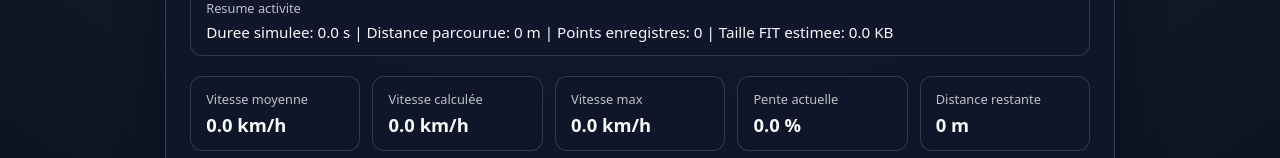
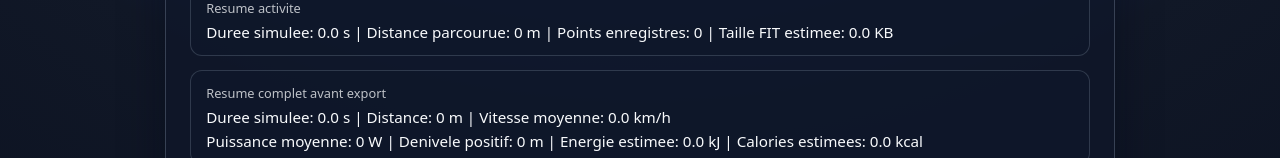
Before and after one commit to Monsieurcm/CycloPilot, a Next.js app in the folder apps/web/: page / in a window 1280 px wide. Shown: the part 794-952 px from the top of the page. Built offline with nearby package versions, Linux system fonts and the light colour scheme; no server answers; what fit-decoder, fit-encoder would draw is missing.

Commit message:
feat(pr20): add full pre-export activity summary panel

```diff
--- a/apps/web/app/page.tsx
+++ b/apps/web/app/page.tsx
@@ -120,6 +120,7 @@ export default function HomePage() {
     comparisonSnapshot,
     comparisonStats,
     virtualActivity,
+    activitySummary,
     estimatedFutureFitSizeBytes,
     exportVirtualActivityFit,
     riderProfile,
@@ -323,6 +324,26 @@ export default function HomePage() {
           </p>
         </div>
 
+        {activitySummary && (
+          <div
+            style={{
+              marginTop: "0.9rem",
+              borderRadius: "12px",
+              border: "1px solid rgba(148, 163, 184, 0.25)",
+              background: "rgba(15, 23, 42, 0.65)",
+              padding: "0.8rem 0.95rem",
+            }}
+          >
+            <p style={{ margin: 0, fontSize: "0.8rem", opacity: 0.75 }}>Resume complet avant export</p>
+            <p style={{ margin: "0.3rem 0 0", fontSize: "0.95rem" }}>
+              Duree simulee: {activitySummary.durationSeconds.toFixed(1)} s | Distance: {activitySummary.distanceMeters.toFixed(0)} m | Vitesse moyenne: {activitySummary.averageSpeedKmh.toFixed(1)} km/h
+            </p>
+            <p style={{ margin: "0.25rem 0 0", fontSize: "0.95rem" }}>
+              Puissance moyenne: {activitySummary.averagePowerWatts.toFixed(0)} W | Denivele positif: {activitySummary.elevationGainMeters.toFixed(0)} m | Energie estimee: {activitySummary.estimatedEnergyKj.toFixed(1)} kJ | Calories estimees: {activitySummary.estimatedCaloriesKcal.toFixed(1)} kcal
+            </p>
+          </div>
+        )}
+
         {canExportFit && (
           <div
             style={{
--- a/apps/web/src/hooks/useSimulation.ts
+++ b/apps/web/src/hooks/useSimulation.ts
@@ -21,6 +21,7 @@ export type SimulationComparisonSnapshot = ReturnType<SimulationEngine["getCompa
 export type SimulationComparisonStats = ReturnType<SimulationEngine["getComparisonStats"]>;
 export type VirtualActivityState = ReturnType<SimulationEngine["getVirtualActivity"]>;
 export type EstimatedFutureFitSizeBytes = ReturnType<SimulationEngine["getEstimatedFutureFitSizeBytes"]>;
+export type ActivitySummaryState = ReturnType<SimulationEngine["getActivitySummary"]>;
 export type FitValidationResult = Awaited<ReturnType<SimulationEngine["validateVirtualActivityFit"]>>;
 
 export interface FitExportResult {
@@ -92,6 +93,8 @@ export interface UseSimulationResult {
   comparisonStats: SimulationComparisonStats;
 
   virtualActivity: VirtualActivityState;
+
+  activitySummary: ActivitySummaryState;
 
   estimatedFutureFitSizeBytes: EstimatedFutureFitSizeBytes;
 
@@ -187,6 +190,9 @@ export function useSimulation(
   const [virtualActivity, setVirtualActivity] =
     useState<VirtualActivityState>(engine.getVirtualActivity());
 
+  const [activitySummary, setActivitySummary] =
+    useState<ActivitySummaryState>(engine.getActivitySummary());
+
   const [estimatedFutureFitSizeBytes, setEstimatedFutureFitSizeBytes] =
     useState<EstimatedFutureFitSizeBytes>(engine.getEstimatedFutureFitSizeBytes());
 
@@ -264,6 +270,7 @@ export function useSimulation(
     setElapsedTime(engine.getElapsedTime());
     setProgress(engine.getProgress());
     setVirtualActivity(activity);
+    setActivitySummary(engine.getActivitySummary());
     setEstimatedFutureFitSizeBytes(engine.getEstimatedFutureFitSizeBytes());
     setAverageSpeed(engine.getAverageSpeed());
     setMaxSpeed(engine.getMaxSpeed());
@@ -441,6 +448,8 @@ export function useSimulation(
 
     virtualActivity,
 
+    activitySummary,
+
     estimatedFutureFitSizeBytes,
 
     exportVirtualActivityFit,
--- a/packages/simulation-engine/src/index.ts
+++ b/packages/simulation-engine/src/index.ts
@@ -56,6 +56,16 @@ export interface SimulationComparisonStats {
   sampleCount: number;
   averageSpeedErrorPercent?: number;
   maxSpeedErrorPercent?: number;
+}
+
+export interface SimulationActivitySummary {
+  durationSeconds: number;
+  distanceMeters: number;
+  averageSpeedKmh: number;
+  averagePowerWatts: number;
+  elevationGainMeters: number;
+  estimatedEnergyKj: number;
+  estimatedCaloriesKcal: number;
 }
 
 export type SimulationPowerMode = "auto" | "fit" | "user" | "hybrid";
@@ -388,6 +398,38 @@ export class SimulationEngine {
     }, 0);
 
     return ESTIMATED_FIT_HEADER_BYTES + recordsSize;
+  }
+
+  getActivitySummary(): SimulationActivitySummary | null {
+    if (!this.virtualActivity) {
+      return null;
+    }
+
+    const durationSeconds = Math.max(0, this.virtualActivity.currentState.elapsedTime);
+    const distanceMeters = Math.max(0, this.virtualActivity.currentState.traveledDistance);
+    const averageSpeedKmh = calculateAverageSpeed(distanceMeters, durationSeconds);
+    const elevationGainMeters = Math.max(0, this.virtualActivity.route.elevationGain);
+
+    const recordedPowers = this.virtualActivity.points
+      .map((point) => point.power)
+      .filter((value) => Number.isFinite(value) && value >= 0);
+
+    const averagePowerWatts = recordedPowers.length > 0
+      ? recordedPowers.reduce((sum, value) => sum + value, 0) / recordedPowers.length
+      : Math.max(0, this.virtualActivity.currentState.currentPower);
+
+    const estimatedEnergyKj = (averagePowerWatts * durationSeconds) / 1000;
+    const estimatedCaloriesKcal = estimatedEnergyKj / 4.184;
+
+    return {
+      durationSeconds,
+      distanceMeters,
+      averageSpeedKmh,
+      averagePowerWatts,
+      elevationGainMeters,
+      estimatedEnergyKj,
+      estimatedCaloriesKcal,
+    };
   }
 
   private getCurrentRecordedPower(): number | null {
```
